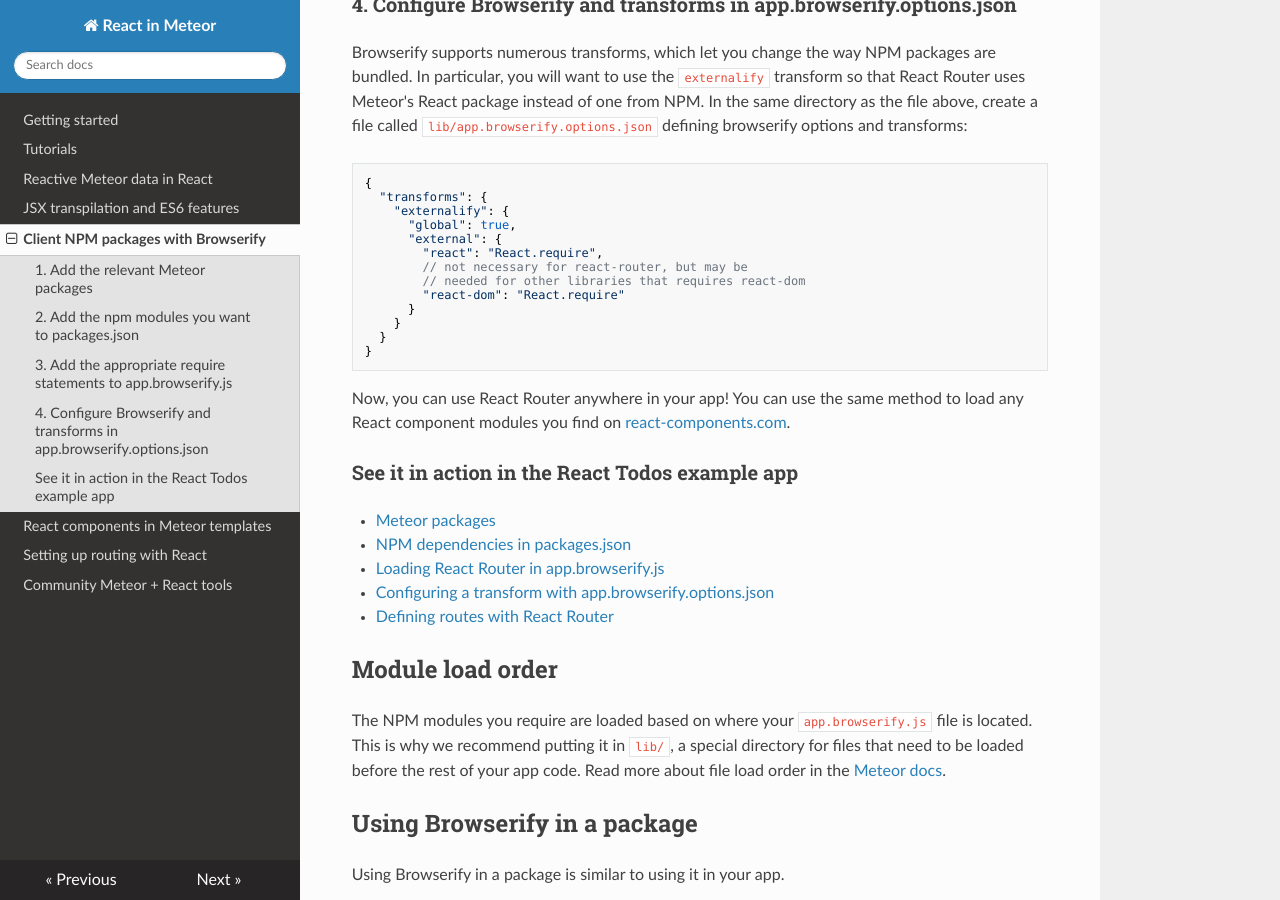
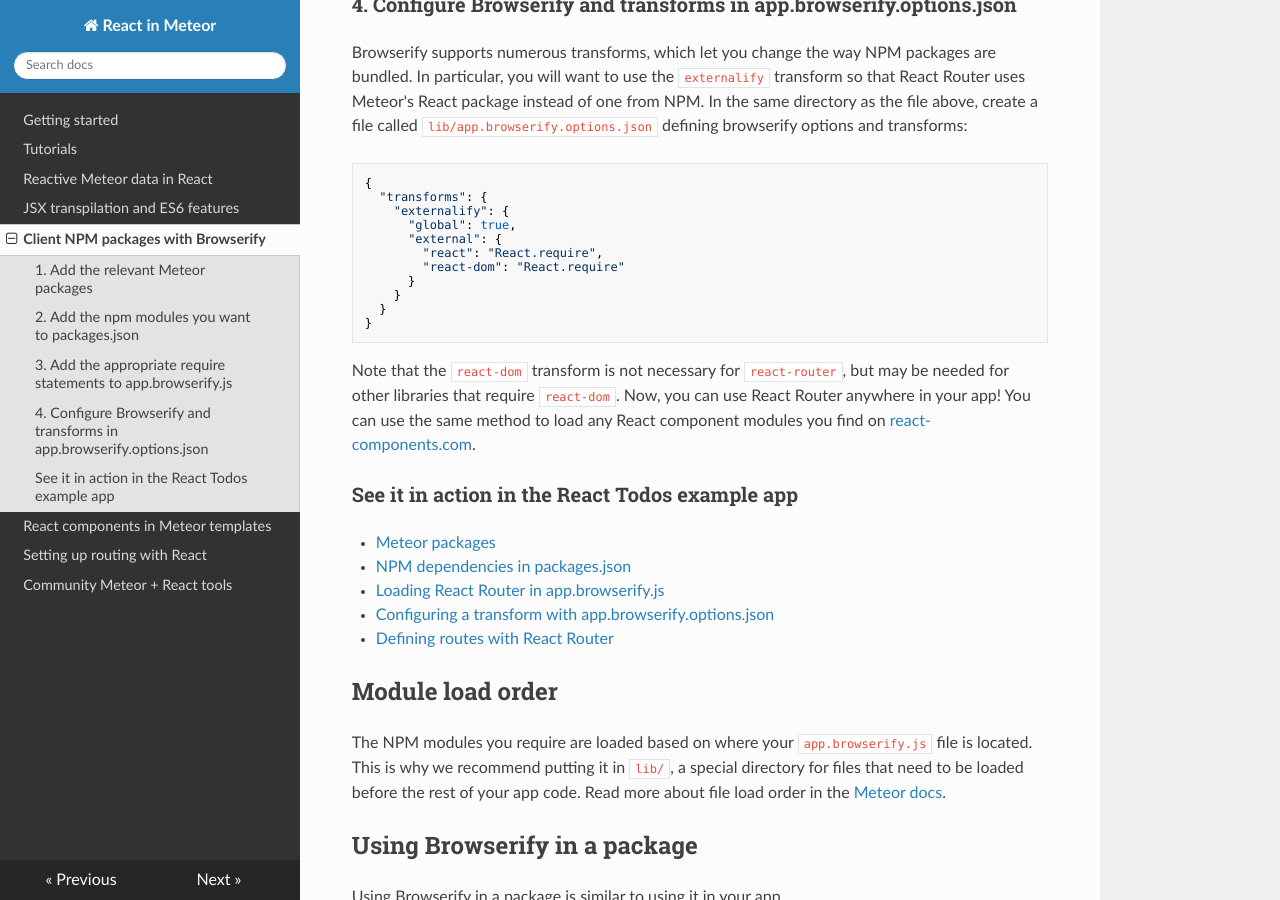
Before and after one commit to meteor/react-packages, an MkDocs documentation site: the page built from docs/client-npm.md, in a window 1280 px wide and 900 px high, scrolled down 1219 px. Built offline with MkDocs 1.6.1, drawn with Linux system fonts in a browser that asks for light colours; nearby versions of some CDN libraries; old or Windows-style settings are respelled for this version of MkDocs.

Commit message:
Remove comments in json throwing a syntax error
See #153

````diff
--- a/docs/client-npm.md
+++ b/docs/client-npm.md
@@ -48,8 +48,6 @@ Browserify supports numerous transforms, which let you change the way NPM packag
       "global": true,
       "external": {
         "react": "React.require",
-        // not necessary for react-router, but may be
-        // needed for other libraries that requires react-dom
         "react-dom": "React.require"
       }
     }
@@ -57,7 +55,7 @@ Browserify supports numerous transforms, which let you change the way NPM packag
 }
 ```
 
-Now, you can use React Router anywhere in your app! You can use the same method to load any React component modules you find on [react-components.com](http://react-components.com/).
+Note that the `react-dom` transform is not necessary for `react-router`, but may be needed for other libraries that require `react-dom`. Now, you can use React Router anywhere in your app! You can use the same method to load any React component modules you find on [react-components.com](http://react-components.com/).
 
 ### See it in action in the React Todos example app
 
````
